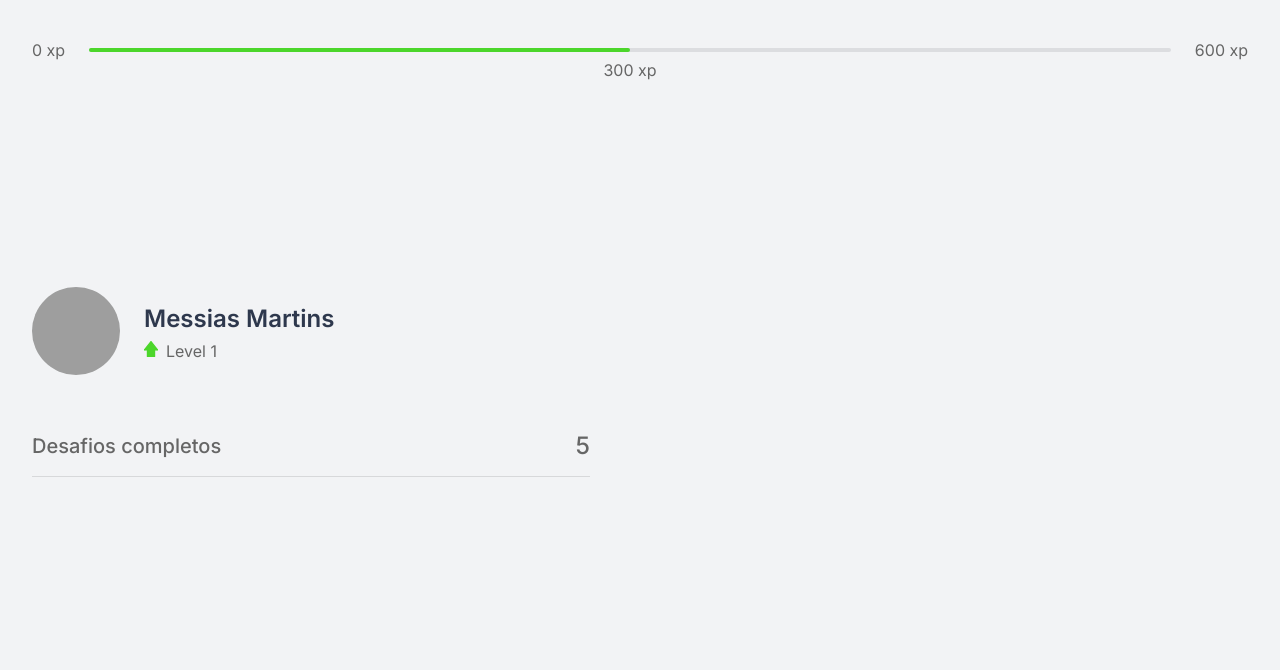
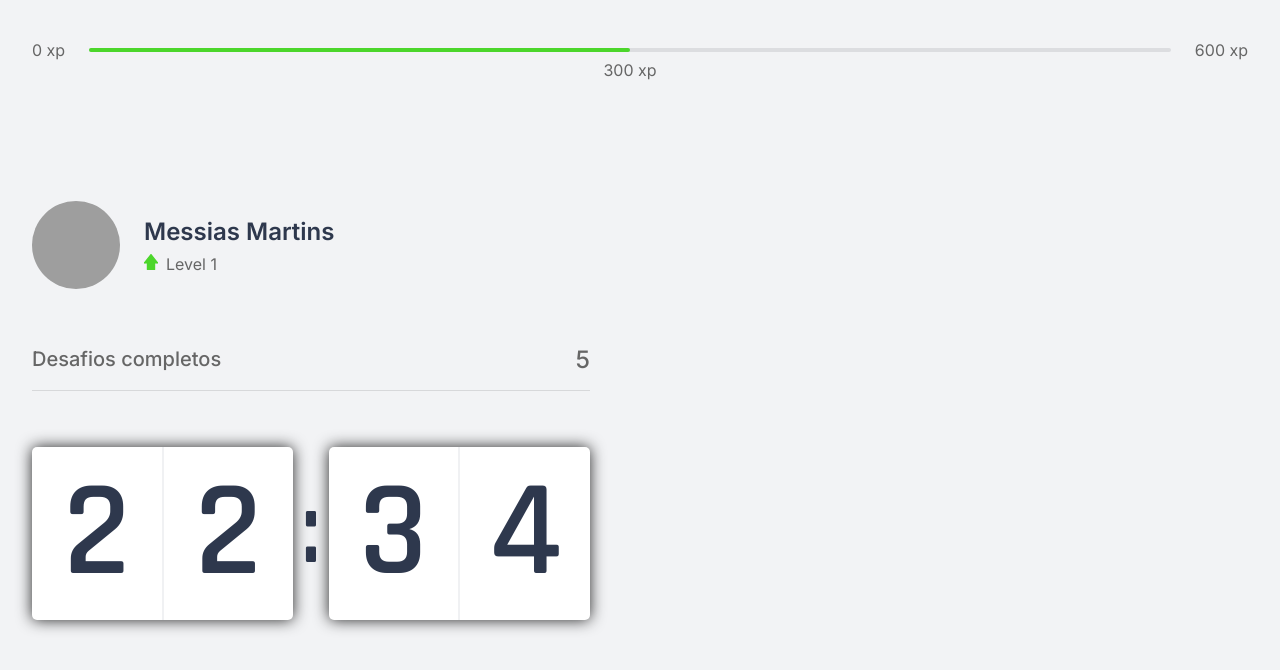
Before and after one commit to MartinsMessias/moveit-me, a Next.js app: page / in a window 1280 px wide. Shown: the top 670 px of the page. Built offline with nearby package versions, Linux system fonts and the light colour scheme; grey boxes are pictures that could not be loaded.

Commit message:
Created Countdown

```diff
--- /dev/null
+++ b/src/components/Countdown.tsx
@@ -0,0 +1,18 @@
+import styles from '../styles/components/Countdown.module.css'
+
+export function Countdown(){
+  return (
+    <div className={styles.countdownContainer}>
+      <div>
+        <span>2</span>
+        <span>2</span>
+      </div>
+      <span>:</span>
+      <div>
+        <span>3</span>
+        <span>4</span>
+      </div>
+
+    </div>
+  )
+}
--- a/src/pages/index.tsx
+++ b/src/pages/index.tsx
@@ -1,4 +1,5 @@
 import { CompletedChallenges } from "../components/CompletedChallenges";
+import { Countdown } from "../components/Countdown";
 import { ExperienceBar } from "../components/ExperienceBar";
 import { Profile } from "../components/Profile";
 
@@ -12,6 +13,7 @@
         <div>
           <Profile />
           <CompletedChallenges />
+          <Countdown />
         </div>
         <div></div>
       </section>
--- /dev/null
+++ b/src/styles/components/Countdown.module.css
@@ -0,0 +1,38 @@
+.countdownContainer {
+  display: flex;
+  align-items: center;
+  font-family: Rajdhani;
+  font-weight: 600;
+  color: var(--title);
+}
+
+.countdownContainer > div {
+  flex: 1;
+  display: flex;
+  align-items: center;
+  justify-content: space-evenly;
+
+  background: var(--white);
+  box-shadow: 0 0 15px rgba(0,0,0,0.85);
+  border-radius: 5px;
+  font-size: 8.5rem;
+  align-items: center;
+}
+.countdownContainer > div span {
+  flex: 1;
+  display: flex;
+  justify-content: center;
+}
+
+.countdownContainer > div span:first-child {
+  border-right: 1px solid #f0f1f3;
+}
+
+.countdownContainer>div span:last-child {
+  border-left: 1px solid #f0f1f3;
+}
+
+.countdownContainer > span {
+  font-size: 6.25rem;
+  margin: 0 0.5rem
+}
```
